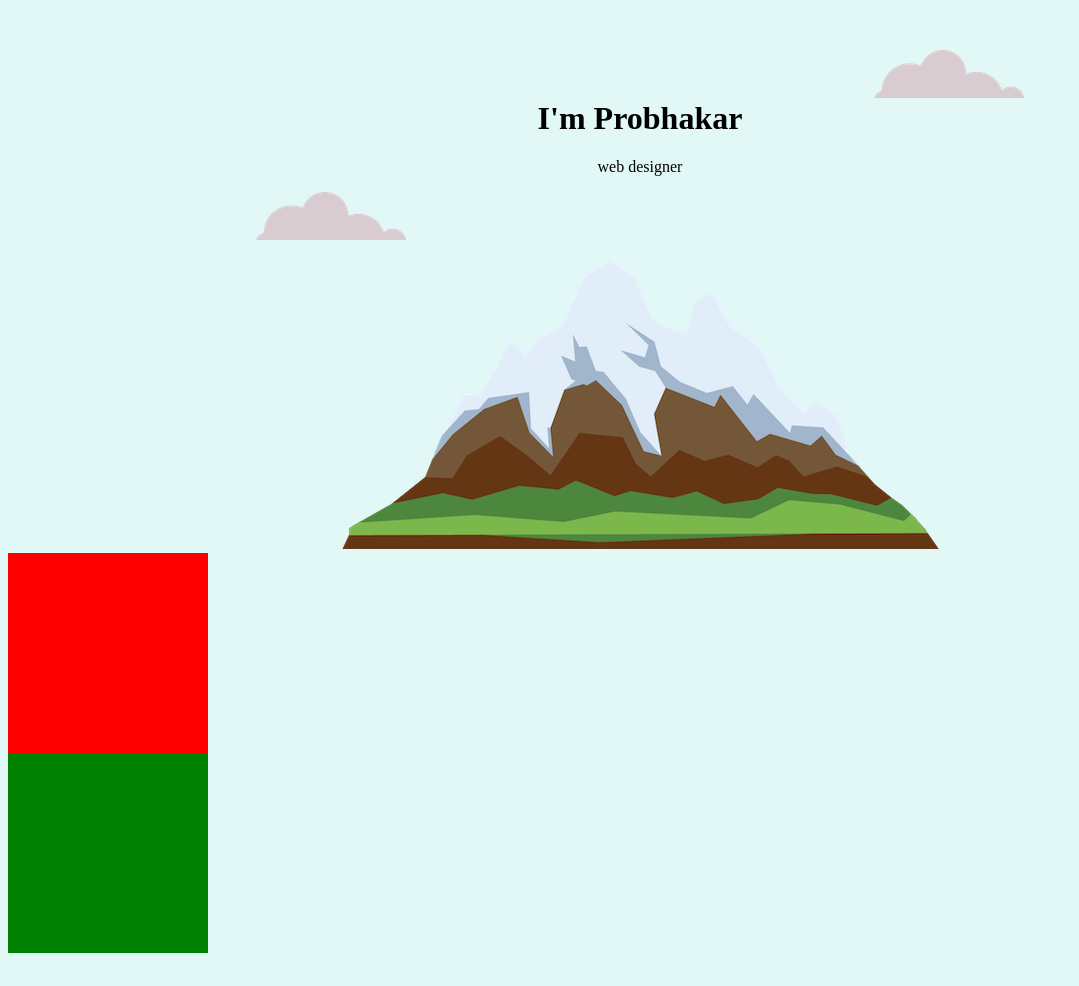
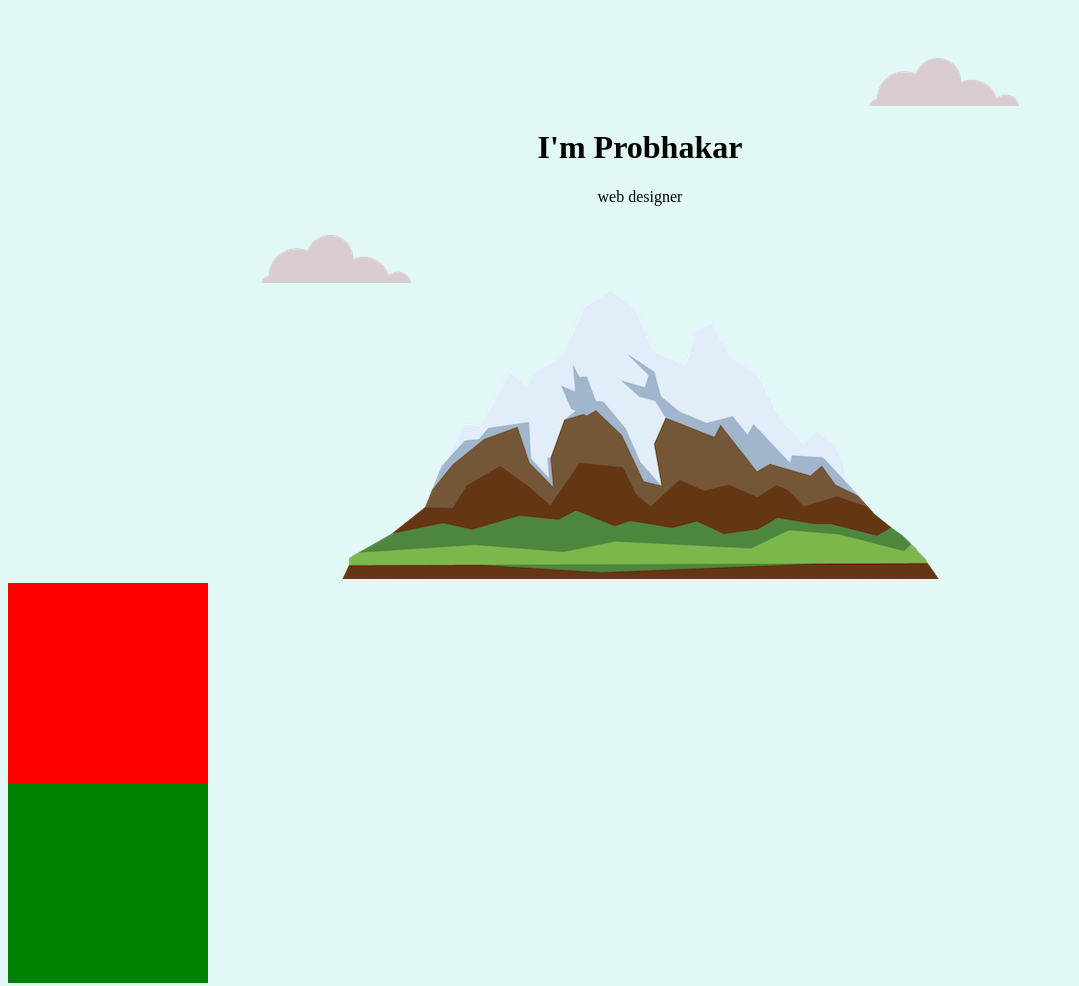
Before and after one commit to epsi95/myCV-ver2, a plain HTML site: page index.html in a window 1280 px wide. Shown: the whole page, without its empty margins (0-1079 px from the left). Before the commit the page ends 961 px from the top, so only its background shows below. Drawn offline with Linux system fonts and the light colour scheme.

Commit message:
second change

```diff
--- a/css/styles.css
+++ b/css/styles.css
@@ -3,7 +3,8 @@
   text-align: center;
 }
 .top-box {
-  margin-top: 100px;
+  padding-top: 100px;
+  position: relative;
 }
 
 .middle-box {
@@ -27,4 +28,5 @@
 .bottom-cloud {
   position: absolute;
   left: 20%;
+  bottom: 300px;
 }
--- a/index.html
+++ b/index.html
@@ -9,13 +9,13 @@
 </head>
 
 <body>
+<div class="top-box">
   <img src="images/cloud.png" alt="cloud_image" class="top-cloud">
-<div class="top-box">
   <h1>I'm Probhakar</h1>
   <p>web designer</p>
+  <img src="images/cloud.png" alt="cloud_image" class="bottom-cloud">
+  <img src="images/mountain.png" alt="cloud_image">
 </div>
-<img src="images/cloud.png" alt="cloud_image" class="bottom-cloud">
-<img src="images/mountain.png" alt="cloud_image">
 <div class="middle-box">
 </div>
 <div class="bottom-box">
```
